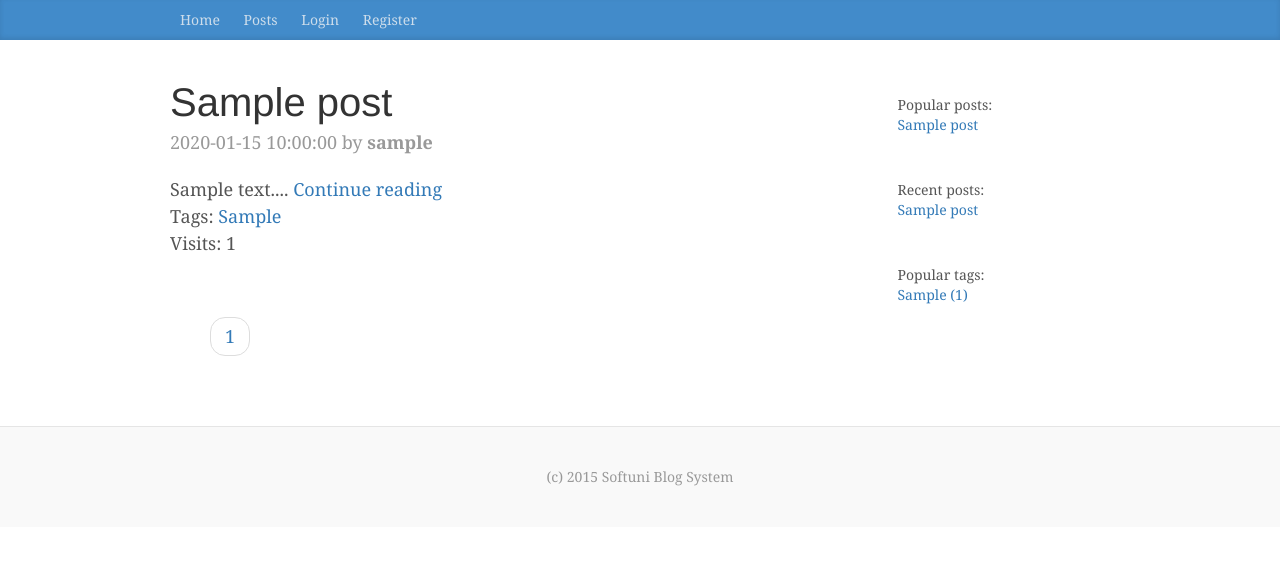
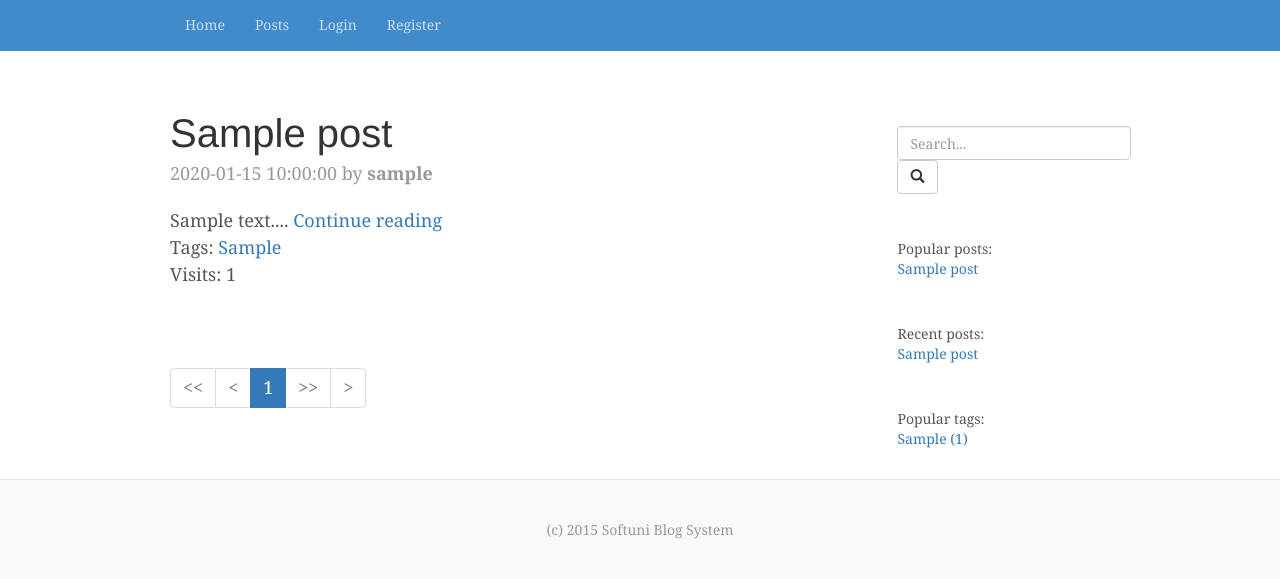
Before and after one commit to AntonKaramatov/SoftUniBlogProject, a PHP site: page /posts in a window 1280 px wide. Shown: the top 579 px of the page. Run offline with PHP 8.4, Linux system fonts and the light colour scheme; tables that the repository leaves empty or names only in its code hold one stand-in row (values such as "Sample post"); some libraries are stand-ins or nearby versions.

Commit message:
Added search bar
Added search bar

```diff
--- a/content/css/blog.css
+++ b/content/css/blog.css
@@ -21,7 +21,7 @@ h6, .h6 {
 
 
 /*
- * Override Bootstrap's default container.
+ * Override Bootstrap's custom container.
  */
 
 @media (min-width: 1200px) {
@@ -40,39 +40,6 @@ h6, .h6 {
   -webkit-box-shadow: inset 0 -2px 5px rgba(0,0,0,.1);
           box-shadow: inset 0 -2px 5px rgba(0,0,0,.1);
 }
-
-/* Nav links */
-.blog-nav-item {
-  position: relative;
-  display: inline-block;
-  padding: 10px;
-  font-weight: 500;
-  color: #cdddeb;
-}
-.blog-nav-item:hover,
-.blog-nav-item:focus {
-  color: #fff;
-  text-decoration: none;
-}
-
-/* Active state gets a caret at the bottom */
-.blog-nav .active {
-  color: #fff;
-}
-.blog-nav .active:after {
-  position: absolute;
-  bottom: 0;
-  left: 50%;
-  width: 0;
-  height: 0;
-  margin-left: -5px;
-  vertical-align: middle;
-  content: " ";
-  border-right: 5px solid transparent;
-  border-bottom: 5px solid;
-  border-left: 5px solid transparent;
-}
-
 
 /*
  * Blog name and description
@@ -108,30 +75,12 @@ h6, .h6 {
   padding: 15px;
   margin: 0 -15px 15px;
 }
-.sidebar-module-inset {
-  padding: 15px;
-  background-color: #f5f5f5;
-  border-radius: 4px;
-}
+
 .sidebar-module-inset p:last-child,
 .sidebar-module-inset ul:last-child,
 .sidebar-module-inset ol:last-child {
   margin-bottom: 0;
 }
-
-
-/* Pagination */
-.pager {
-  margin-bottom: 60px;
-  text-align: left;
-}
-.pager > li > a {
-  width: 140px;
-  padding: 10px 20px;
-  text-align: center;
-  border-radius: 30px;
-}
-
 
 /*
  * Blog posts
@@ -169,3 +118,37 @@ h6, .h6 {
   margin-top: 0px;
   margin-bottom: 20px;
 }
+
+
+/*
+* Navigation
+*/
+.navbar-custom{
+  background-color:#428bca;
+  border-color:#428bca;
+}
+
+.navbar-custom .navbar-nav>li>a{
+  color:#cdddeb
+}
+
+.navbar-custom .navbar-nav>li>a:focus,.navbar-custom .navbar-nav>li>a:hover{
+  color:#fff;
+  background-color:transparent
+}
+
+.navbar-custom .navbar-toggle{
+  border-color:#cdddeb
+}
+
+.navbar-custom .navbar-toggle:focus,.navbar-custom .navbar-toggle:hover{
+  background-color:#337AB7
+}
+
+.navbar-custom .navbar-toggle .icon-bar{
+  background-color:#cdddeb
+}
+
+.navbar-custom .navbar-collapse,.navbar-custom .navbar-form{
+  border-color:#428bca;
+}
--- a/controllers/PostsController.php
+++ b/controllers/PostsController.php
@@ -17,6 +17,23 @@ class PostsController extends BaseController {
 		$this->pagesCount = $this->postsModel->getPostsPageCount();
 		$this->posts = $this->postsModel->getPostsWithPreview($this->page);
 		$this->renderView();
+	}
+
+	public function search() {
+		$this->page = 1;
+		if(isset($_GET["page"]) && $_GET["page"] > 1) {
+			$this->page = $_GET["page"];
+		}
+
+		if(!isset($_GET["searchTerm"])) {
+			$this->redirectToUrl("/posts");
+		}
+
+		$this->searchTerm = $_GET["searchTerm"];
+		$this->pagesCount = $this->postsModel->getSearchPostsPageCount($this->searchTerm);
+		$this->posts = $this->postsModel->getSearchPostsWithPreview($this->searchTerm, $this->page);
+
+		$this->renderView("index");
 	}
 
 	public function view($id) {
--- a/views/layouts/default/footer.php
+++ b/views/layouts/default/footer.php
@@ -1,5 +1,6 @@
 	</div>
 	<div class="col-sm-3 col-sm-offset-1 blog-sidebar">
+		<?php include_once('views/layouts/searchBar.php'); ?>
         <?php include_once('views/layouts/popularPostsSidebar.php'); ?>
         <?php include_once('views/layouts/recentPostsSidebar.php'); ?>
         <?php include_once('views/layouts/popularTagsSidebar.php'); ?>
--- a/views/layouts/default/header.php
+++ b/views/layouts/default/header.php
@@ -15,27 +15,37 @@
 
 <body>
     <header>
-        <div class="blog-masthead">
+        <nav class="navbar navbar-custom navbar-static-top">
           <div class="container">
-                <nav class="blog-nav">
-                    <a class="blog-nav-item" href="/">Home</a>
-                    <a class="blog-nav-item" href="/posts">Posts</a>
+            <div class="navbar-header">
+              <button type="button" class="navbar-toggle collapsed" data-toggle="collapse" data-target="#navbar" aria-expanded="false" aria-controls="navbar">
+                <span class="sr-only">Toggle navigation</span>
+                <span class="icon-bar"></span>
+                <span class="icon-bar"></span>
+                <span class="icon-bar"></span>
+              </button>
+            </div>
+            <div id="navbar" class="collapse navbar-collapse">
+              <ul class="nav navbar-nav">
+                <li><a class="blog-nav-item" href="/">Home</a></li>
+                <li><a class="blog-nav-item" href="/posts">Posts</a></li>
                 <?php if(!$this->isLoggedIn()):?>
-                        <a class="blog-nav-item" href="/users/login">Login</a>
-                        <a class="blog-nav-item" href="/users/register">Register</a>
+                    <li><a class="blog-nav-item" href="/users/login">Login</a></li>
+                    <li><a class="blog-nav-item" href="/users/register">Register</a></li>
                 <?php endif;?>
                 <?php if($this->isAdmin()):?>
-                        <a class="blog-nav-item" href="/posts/create">Create Post</a>
-                        <a class="blog-nav-item" href="/tags/create">Create Tag</a>
-                        <a class="blog-nav-item" href="/comments">View Comments</a>
-                        <a class="blog-nav-item" href="/tags">View Tags</a></li>
+                    <li><a class="blog-nav-item" href="/posts/create">Create Post</a></li>
+                    <li><a class="blog-nav-item" href="/tags/create">Create Tag</a></li>
+                    <li><a class="blog-nav-item" href="/comments">View Comments</a></li>
+                    <li><a class="blog-nav-item" href="/tags">View Tags</a></li></li>
                 <?php endif;?>
                 <?php if($this->isLoggedIn()): ?>
-                            <a class="blog-nav-item" href="/users/logout">Logout</a>
+                        <li><a class="blog-nav-item" href="/users/logout">Logout</a></li>
                 <?php endif; ?>
-                </nav>
+              </ul>
             </div>
           </div>
+        </nav>
     </header>
     <div class="container">
         <?php include_once('views/layouts/messages.php'); ?>
--- a/views/layouts/pagination.php
+++ b/views/layouts/pagination.php
@@ -1,9 +1,39 @@
-<div class="pager">
-<ul>
-<?php for($i = 1; $i <= $this->pagesCount; $i++): ?>
-	<li><a href="<?=htmlspecialchars($this->requestUrl)?>?page=<?=$i?>">
-		<?=$i?>
-	</a></li>
-<?php endfor;?>
-</ul>
+<div>
+	<?php
+		$search = "";
+		if(!is_null($this->searchTerm)) {
+			$search = "&searchTerm=" . $this->searchTerm;
+		}
+	?>
+
+	<ul class="pagination">
+		<?php if($this->page>1):?>
+			<li><a href="<?=htmlspecialchars($this->requestUrl)?>?page=1<?=$search?>">&lt;&lt;</a></li>
+			<li><a href="<?=htmlspecialchars($this->requestUrl)?>?page=<?=$this->page-1?><?=$search?>">&lt;</a></li>
+		<?php else : ?>
+			<li class="disabled"><a>&lt;&lt;</a></li>
+			<li class="disabled"><a>&lt;</a></li>
+		<?php endif;?>
+
+		<?php for($i = 1; $i <= $this->pagesCount; $i++): ?>
+
+			<?php if($this->page==$i):?>
+				<li class="active">
+			<?php else : ?>
+				<li>
+			<?php endif;?>
+				<a href="<?=htmlspecialchars($this->requestUrl)?>?page=<?=$i?><?=$search?>">
+						<?=$i?>
+					</a>
+			</li>
+		<?php endfor;?>
+
+		<?php if($this->page==$this->pagesCount):?>
+			<li class="disabled"><a>&gt;&gt;</a></li>
+			<li class="disabled"><a>&gt;</a></li>
+		<?php else : ?>
+			<li><a href="<?=htmlspecialchars($this->requestUrl)?>?page=<?=$this->page+1?><?=$search?>">&gt;</a></li>
+			<li><a href="<?=htmlspecialchars($this->requestUrl)?>?page=<?=$this->pagesCount?><?=$search?>">&gt;&gt;</a></li>
+		<?php endif;?>
+	</ul>
 </div>
--- /dev/null
+++ b/views/layouts/searchBar.php
@@ -0,0 +1,6 @@
+<div class="sidebar-module ">
+<form class="form-inline" action="/posts/search" method="GET">
+    <input type="text" class="form-control" name="searchTerm" placeholder="Search...">
+  <button type="submit" class="btn btn-default"><span class="glyphicon glyphicon-search" aria-hidden="true"></span></button>
+</form>
+</div>
--- a/views/posts/index.php
+++ b/views/posts/index.php
@@ -1,4 +1,5 @@
 <script src="/content/js/getPostsTags.js"></script>
+
 <?php foreach ($this->posts as $post) : ?>
 	<div class="post blog-post">
         <input type="hidden" class="postId" value="<?=$post['id']?>">
--- a/views/users/register.php
+++ b/views/users/register.php
@@ -1,5 +1,5 @@
 <label class="control-label" for="inputUsername">Register:</label>
-<form action="/users/register" method="POST">
+<form action="/users/register" class="form-horizontal" method="POST">
 	<div class="form-group">
 	    <label for="inputUsername" class="col-sm-4 control-label">Username</label>
 	    <div class="col-sm-8">
```
Also changed, not shown: models/PostsModel.php (+27 -1 lines). Lines whose indentation alone changed are shown as unchanged.
